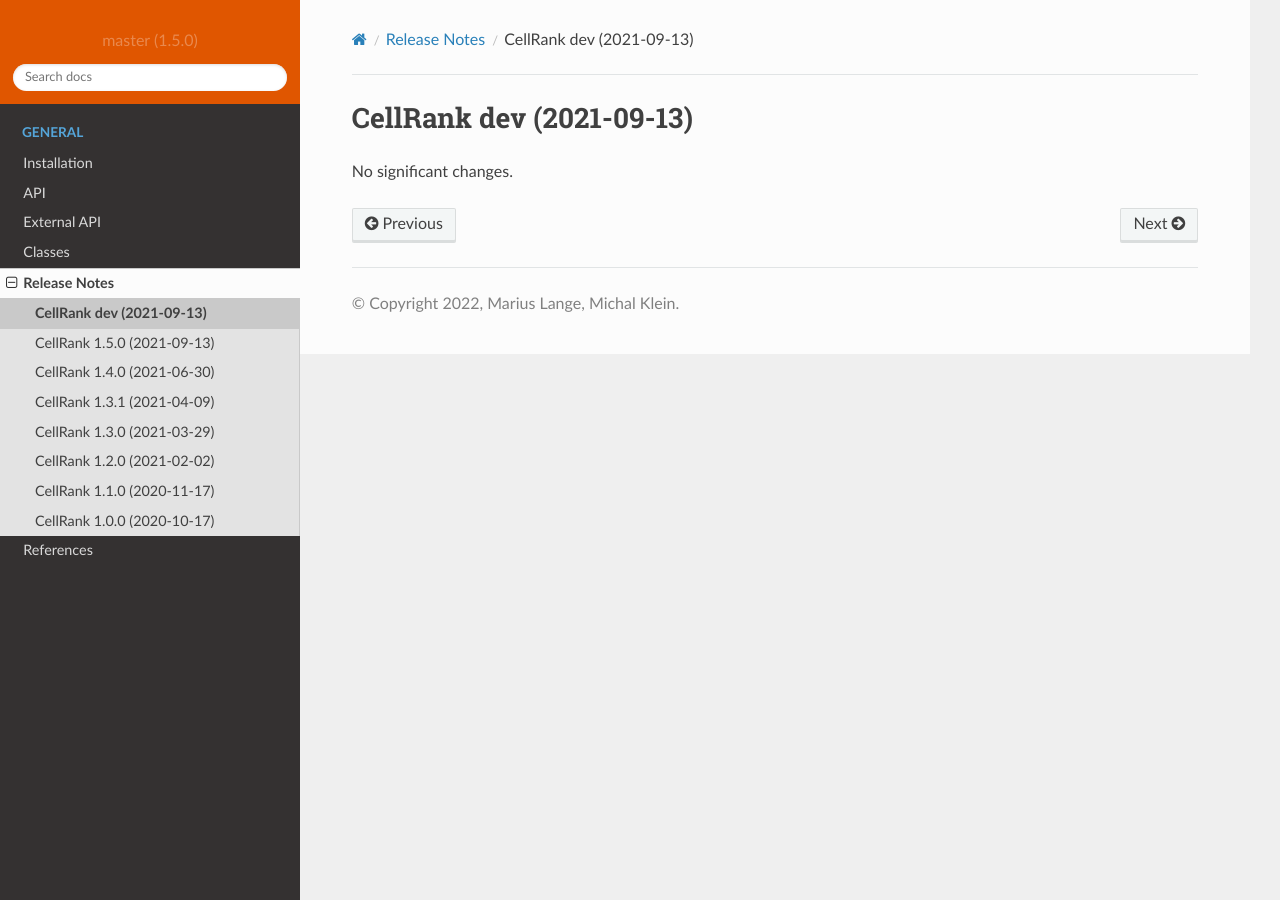
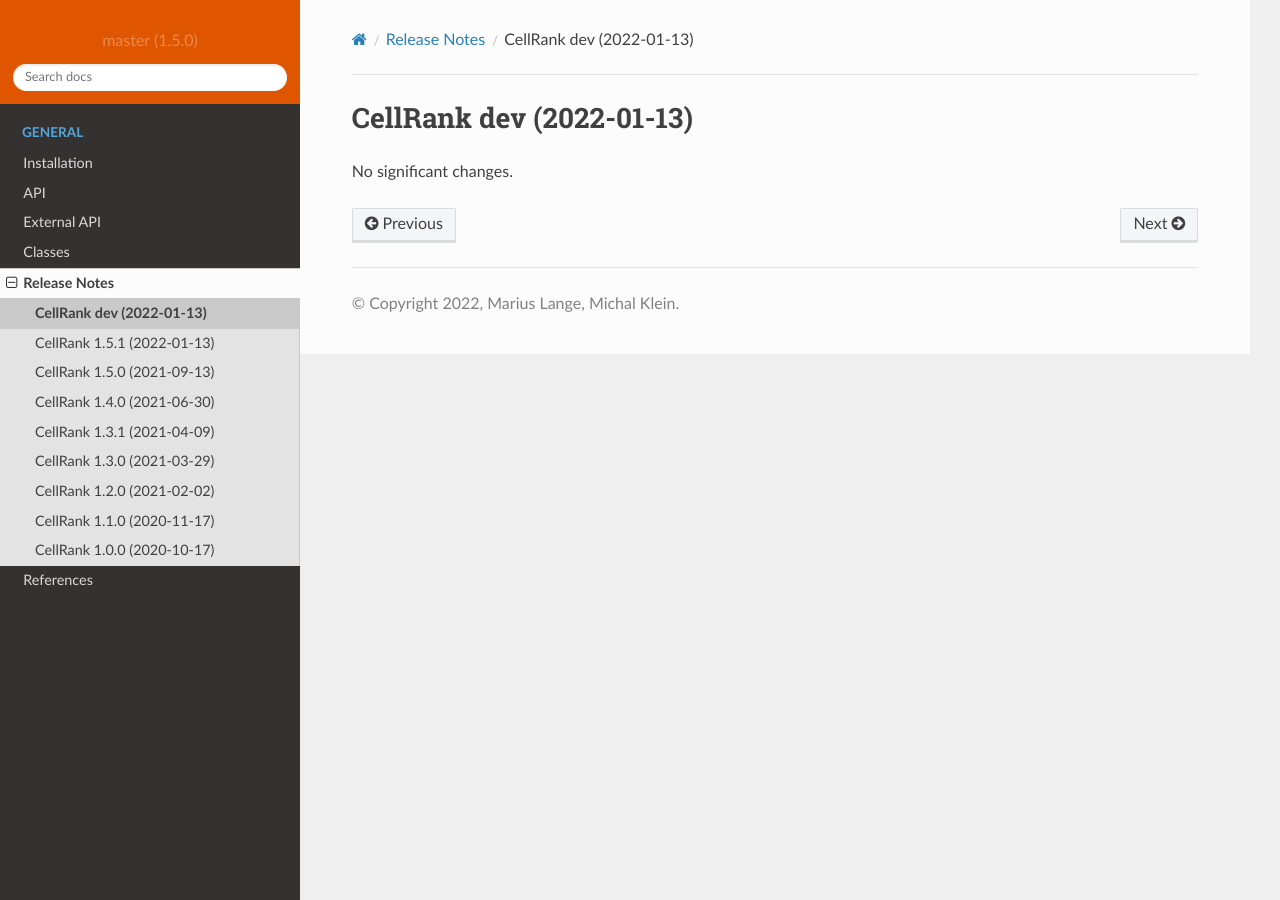
Before and after one commit to theislab/cellrank, a Sphinx documentation site: the page built from docs/source/release/notes-dev.rst, in a window 1280 px wide. Built offline with Sphinx 7.4.7 and the Read the Docs theme 2.0.0, drawn with Linux system fonts in a browser that asks for light colours; pages that are not in the unit, such as notebooks, are missing from menus.

Commit message:
[auto][ci skip] Generate v1.5.1 release notes

```diff
--- /dev/null
+++ b/docs/source/release/notes-1.5.1.rst
@@ -0,0 +1,3 @@
+CellRank 1.5.1 (2022-01-13)
+===========================
+No significant changes.
--- a/docs/source/release/notes-dev.rst
+++ b/docs/source/release/notes-dev.rst
@@ -1,3 +1,3 @@
-CellRank dev (2021-09-13)
+CellRank dev (2022-01-13)
 =========================
 No significant changes.
```
